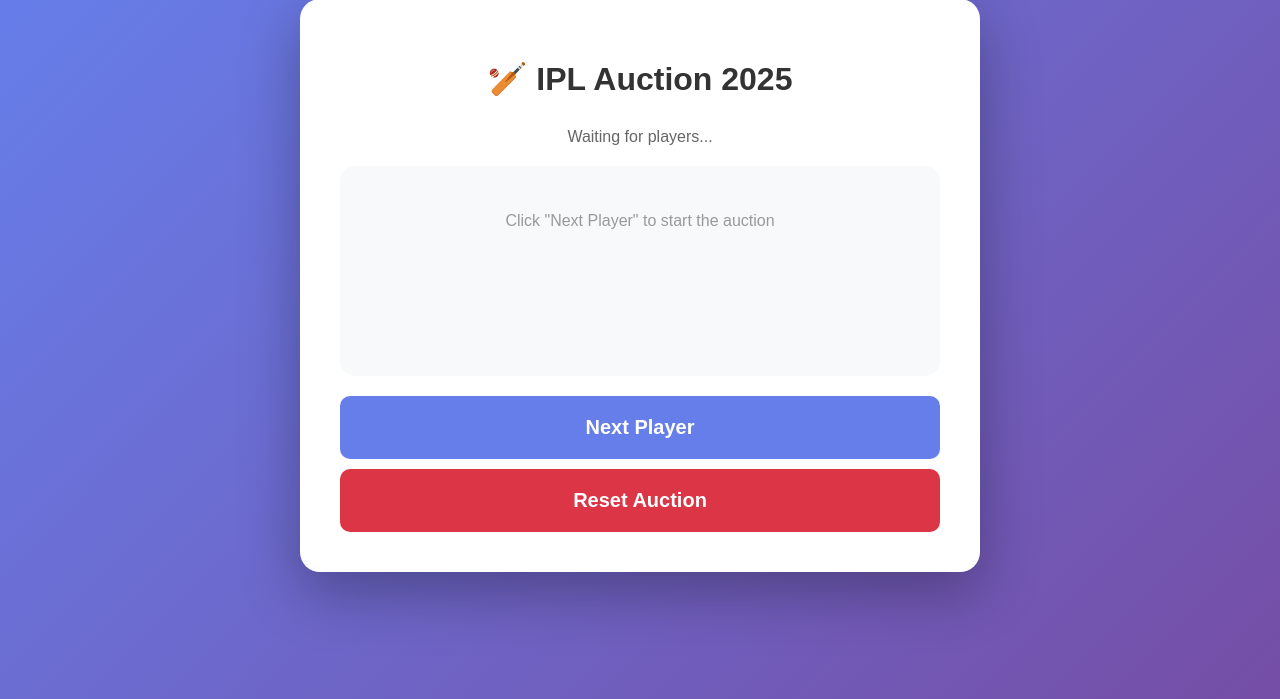
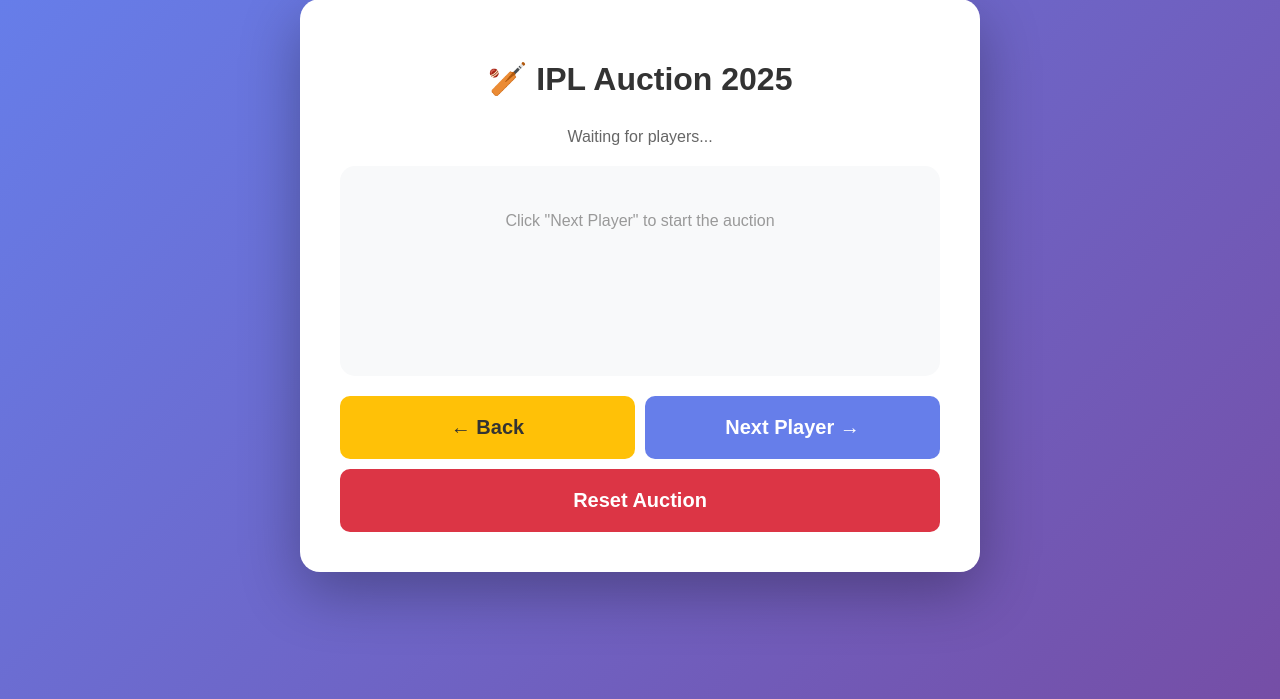
Before and after one commit to siddharthcv77/ipl-auction, a Flask app: page / in a window 1280 px wide. Shown: the part 21-720 px from the top of the page. Run offline with Flask 3, Linux system fonts and the light colour scheme; some libraries are stand-ins or nearby versions.

Commit message:
added confirmation dialog box, and 'back' button to revisit previous player

```diff
--- a/app.py
+++ b/app.py
@@ -107,6 +107,38 @@
         f"Called player: {player.get('name', 'Unknown')}, Remaining: {len(player_queue) - current_index}"
     )
 
+@socketio.on("back_player")
+def handle_back_player():
+    """Go back to the previous player"""
+    global current_index
+
+    if current_index <= 0:
+        emit(
+            "error_message",
+            {"message": "Already at the first player!"},
+            broadcast=True,
+        )
+        return
+
+    # Decrement index to go back
+    current_index -= 1
+    player = player_queue[current_index]
+
+    # Broadcast the previous player
+    emit(
+        "new_player",
+        {
+            "name": player.get("name", "Unknown"),
+            "base_price": player.get("base_price", 0),
+            "remaining": len(player_queue) - current_index,
+            "total": len(player_queue),
+        },
+        broadcast=True,
+    )
+
+    print(
+        f"Going back to: {player.get('name', 'Unknown')}, Remaining: {len(player_queue) - current_index}"
+    )
 
 @socketio.on("reset_auction")
 def handle_reset():
--- a/templates/index.html
+++ b/templates/index.html
@@ -92,8 +92,11 @@
             <p style="color: #999;">Click "Next Player" to start the auction</p>
         </div>
 
-        <button id="nextBtn" onclick="nextPlayer()">Next Player</button>
-        <button onclick="resetAuction()" style="margin-top: 10px; background: #dc3545;">Reset Auction</button>
+        <div style="display: flex; gap: 10px;">
+            <button id="backBtn" onclick="backPlayer()" style="flex: 1; background: #ffc107; color: #333;">← Back</button>
+            <button id="nextBtn" onclick="nextPlayer()" style="flex: 1;">Next Player →</button>
+        </div>
+        <button onclick="resetAuction()" style="margin-top: 10px; width: 100%; background: #dc3545;">Reset Auction</button>
     </div>
 
     <script>
@@ -131,7 +134,9 @@
         });
 
         function nextPlayer() {
-            socket.emit('next_player');
+            if (confirm('Ready to call the next player?')) {
+                socket.emit('next_player');
+            }
         }
 
         function resetAuction() {
@@ -144,6 +149,11 @@
             document.getElementById('stats').innerHTML =
                 `Players Remaining: ${remaining} / ${total}`;
         }
+        function backPlayer() {
+            if (confirm('Go back to the previous player?')) {
+                socket.emit('back_player');
+            }
+        }
     </script>
 </body>
 </html>
```
